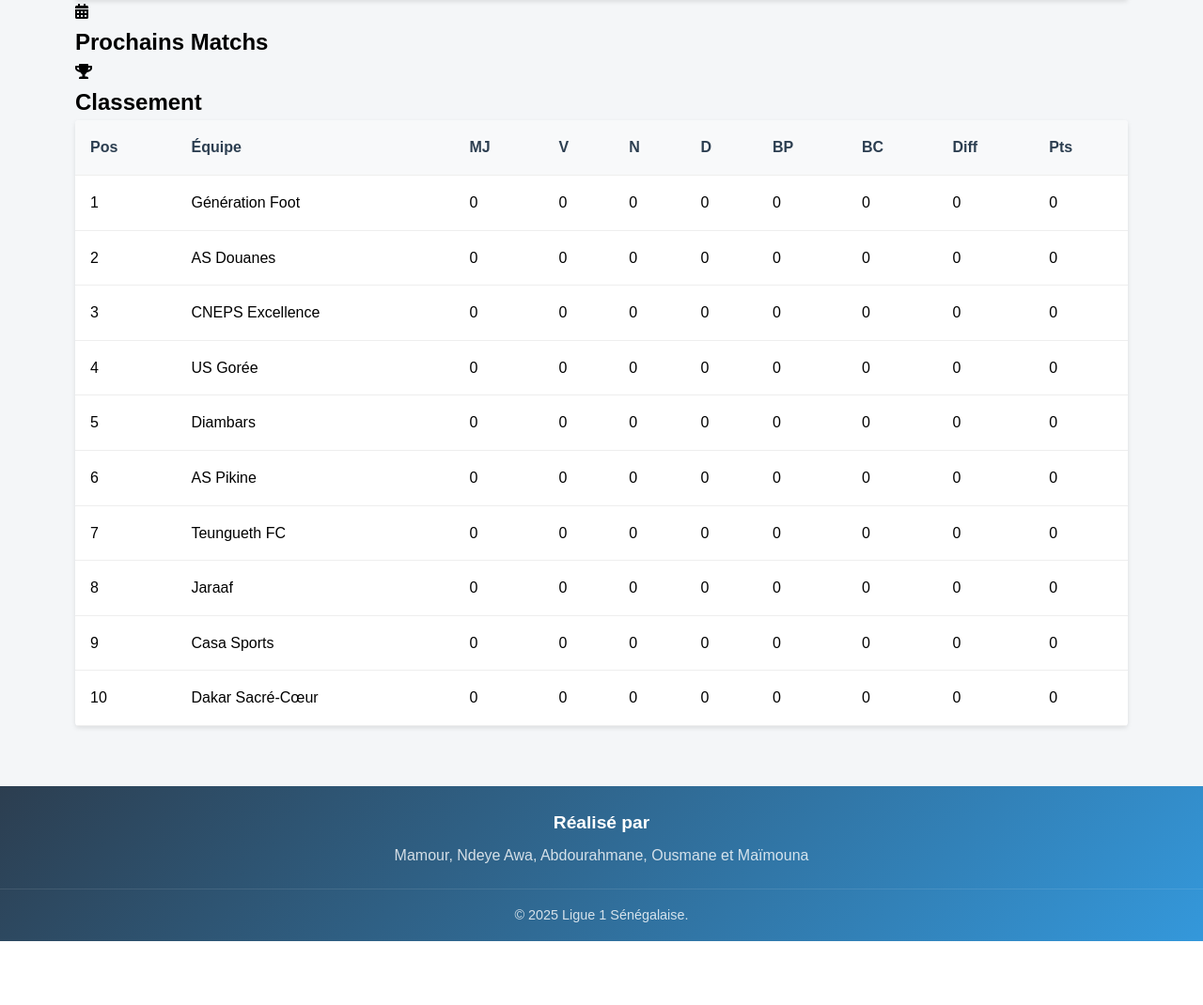
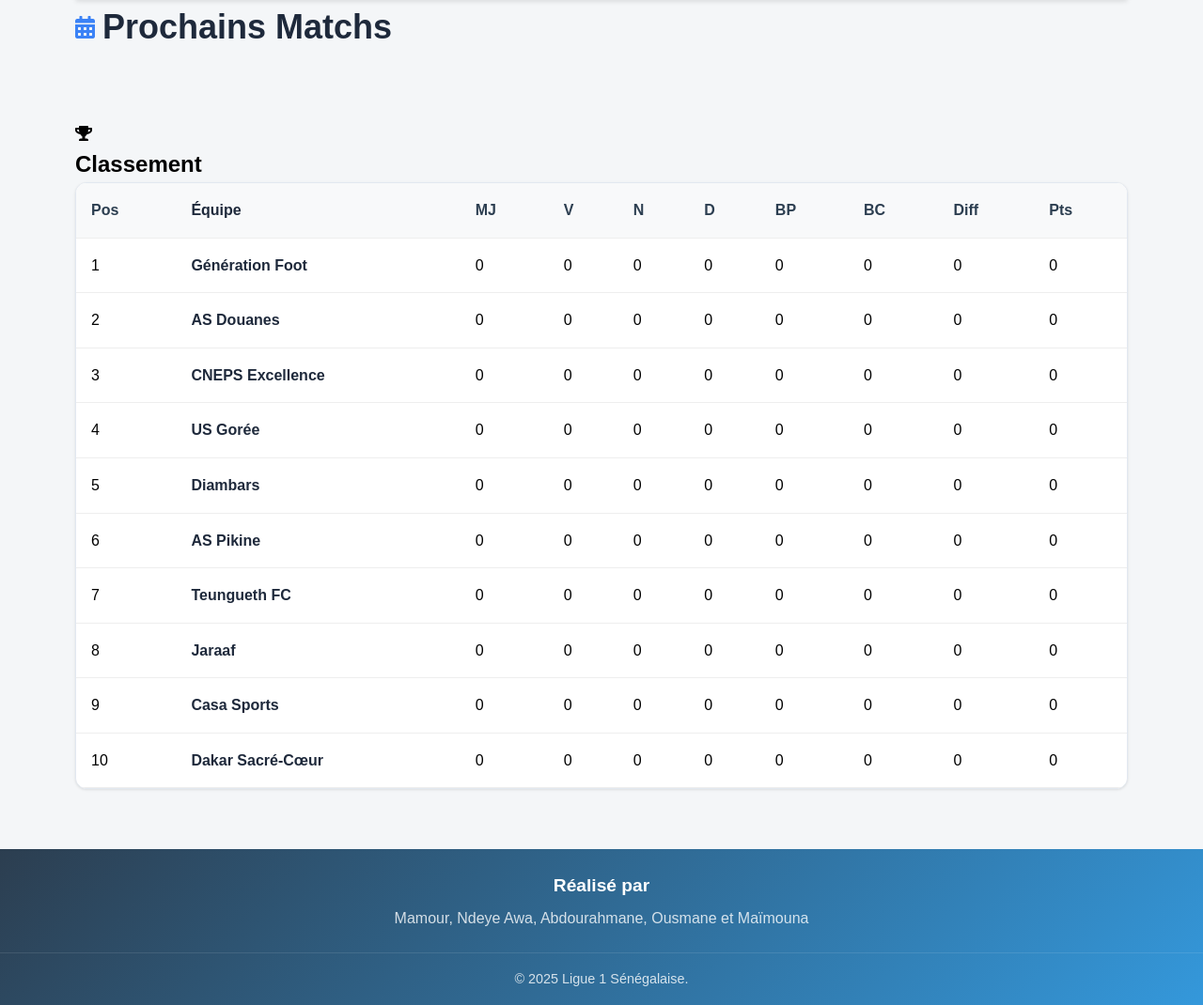
Before and after one commit to mamour-dx/Ligue1SN, a PHP site: page /index.php in a window 1280 px wide. Shown: the part 231-1301 px from the top of the page at 94% size. Before the commit the page ends 1233 px from the top, so only its background shows below. Run offline with PHP 8.4, Linux system fonts and the light colour scheme; data comes from the database, SQL or seed files in the repository; data that the repository does not hold is empty.

Commit message:
desgin accueil

```diff
--- a/app/includes/header.php
+++ b/app/includes/header.php
@@ -168,6 +168,91 @@
                 display: block;
             }
         }
+
+        /* Styles pour la page d'accueil */
+        .home-section {
+            margin-bottom: 3rem;
+        }
+
+        .section-header {
+            color: #1e293b;
+            font-size: 1.5rem;
+            font-weight: 600;
+            margin-bottom: 1.5rem;
+            display: flex;
+            align-items: center;
+            gap: 0.5rem;
+        }
+
+        .section-header i {
+            color: #3b82f6;
+        }
+
+        /* Styles pour les prochains matchs */
+        .matches-grid {
+            display: grid;
+            grid-template-columns: repeat(auto-fit, minmax(300px, 1fr));
+            gap: 1.5rem;
+            margin-bottom: 3rem;
+        }
+
+        .match-card {
+            background: white;
+            border-radius: 12px;
+            box-shadow: 0 1px 3px rgba(0,0,0,0.1);
+            padding: 1.5rem;
+            border: 1px solid #e2e8f0;
+        }
+
+        .match-date {
+            color: #64748b;
+            font-size: 0.875rem;
+            margin-bottom: 1rem;
+            display: flex;
+            align-items: center;
+            gap: 0.5rem;
+        }
+
+        .match-teams {
+            display: flex;
+            justify-content: space-between;
+            align-items: center;
+            margin-bottom: 1rem;
+        }
+
+        .team {
+            text-align: center;
+            flex: 1;
+        }
+
+        .team-name {
+            font-weight: 600;
+            color: #1e293b;
+            margin-bottom: 0.25rem;
+        }
+
+        .versus {
+            font-weight: 600;
+            color: #94a3b8;
+            padding: 0 1rem;
+        }
+
+        .match-venue {
+            text-align: center;
+            color: #64748b;
+            font-size: 0.875rem;
+            padding-top: 1rem;
+            border-top: 1px solid #e2e8f0;
+        }
+
+        /* Styles pour le classement */
+        .standings-table {
+            background: white;
+            border-radius: 12px;
+            box-shadow: 0 1px 3px rgba(0,0,0,0.1);
+            overflow: hidden;
+            border: 1px solid #e2e8f0;
+        }
     </style>
 </head>
 <body>
```
